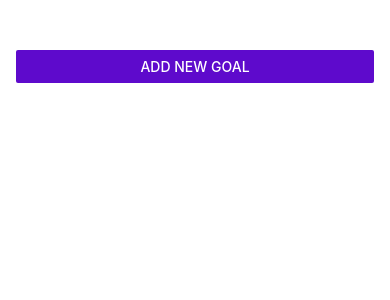
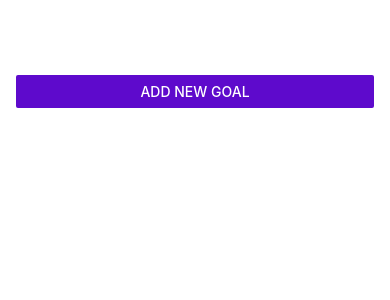
Before and after one commit to kevinanderson7/rn-basics, a React Native app: screen / in a window 390 px wide. Shown: the top 300 px of the page. Built offline with nearby package versions, Linux system fonts and the light colour scheme.

Commit message:
fix top padding

```diff
--- a/App.js
+++ b/App.js
@@ -1,7 +1,7 @@
-import { useState } from "react";
-import { StyleSheet, View, FlatList, Button } from "react-native";
-import GoalInput from "./components/GoalInput";
-import GoalItem from "./components/GoalItem";
+import { useState } from 'react';
+import { StyleSheet, View, FlatList, Button } from 'react-native';
+import GoalInput from './components/GoalInput';
+import GoalItem from './components/GoalItem';
 
 export default function App() {
   const [modalIsVisible, setModalIsVisible] = useState(false);
@@ -66,7 +66,7 @@ export default function App() {
 const styles = StyleSheet.create({
   appContainer: {
     flex: 1,
-    paddingTop: 50,
+    paddingTop: 75,
     paddingHorizontal: 16,
   },
   goalsContainer: {
```
